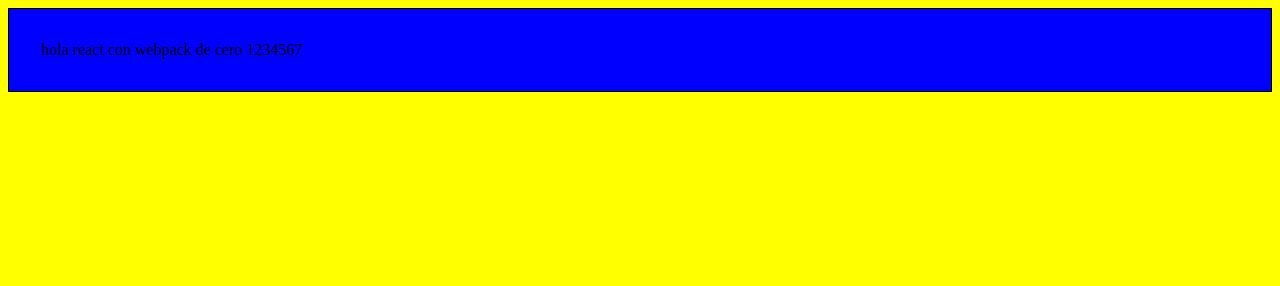
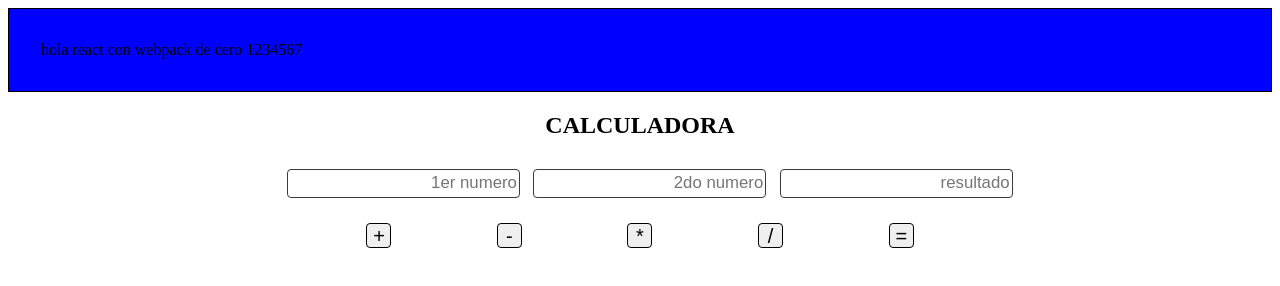
Before and after one commit to jesuelmc/react-calculadora, a React app: page / in a window 1280 px wide. Built offline with nearby package versions, Linux system fonts and the light colour scheme.

Commit message:
task class 4

```diff
--- /dev/null
+++ b/src/components/BotonDivision.js
@@ -0,0 +1,9 @@
+import React from 'react'
+import './Button.css'
+const BotonDivision = ({props}) => (
+    <div>
+        <button className="Button">/</button>
+    </div>
+)
+
+export default BotonDivision;
--- /dev/null
+++ b/src/components/BotonMultiplicacion.js
@@ -0,0 +1,9 @@
+import React from 'react'
+import './Button.css'
+const BotonMultiplicacion = ({props}) => (
+    <div>
+        <button className="Button">*</button>
+    </div>
+)
+
+export default BotonMultiplicacion;
--- /dev/null
+++ b/src/components/BotonResta.js
@@ -0,0 +1,9 @@
+import React from 'react'
+import './Button.css'
+const BotonResta = ({props}) => (
+    <div>
+        <button className="Button">-</button>
+    </div>
+)
+
+export default BotonResta;
--- /dev/null
+++ b/src/components/BotonResultado.js
@@ -0,0 +1,9 @@
+import React from 'react'
+import './Button.css'
+const BotonResultado = ({props}) => (
+    <div>
+        <button className="Button">=</button>
+    </div>
+)
+
+export default BotonResultado;
--- /dev/null
+++ b/src/components/BotonSuma.js
@@ -0,0 +1,9 @@
+import React from 'react'
+import './Button.css'
+const BotonSuma = ({props}) => (
+    <div>
+        <button className="Button">+</button>
+    </div>
+)
+
+export default BotonSuma;
--- /dev/null
+++ b/src/components/Button.css
@@ -0,0 +1,13 @@
+.Button {
+    transition-duration: 0.4s;
+    border: 1px solid;
+    border-radius: 4px;
+    width: 25px;
+    height: 25px;
+    font-size: 20px;
+  }
+
+.Button:hover {
+    background-color: rgb(153, 153, 153); /* Green */
+    color: white;
+}
--- /dev/null
+++ b/src/components/Calculadora.css
@@ -0,0 +1,10 @@
+.title{
+    text-align: center;
+    align-items: center;
+    font-weight: bolder;
+}
+.container{
+    margin: 25px 20%;
+    display: flex;
+    justify-content: space-evenly;
+}
--- /dev/null
+++ b/src/components/Calculadora.js
@@ -0,0 +1,33 @@
+import React from 'react';
+import Input1 from './Input1';
+import Input2 from './Input2';
+import InputResultado from './InputResultado';
+import BotonSuma from './BotonSuma';
+import BotonResta from './BotonResta';
+import BotonMultiplicacion from './BotonMultiplicacion';
+import BotonDivision from './BotonDivision';
+import BotonResultado from './BotonResultado'
+import './Calculadora.css'
+const Calculadora = ({props}) => (
+    <div>
+        <div className="title">
+            <h2>CALCULADORA</h2>
+        </div>
+        <div>
+            <div className="container">
+                <Input1/>
+                <Input2/>
+                <InputResultado/>
+            </div>
+            <div className="container">
+                <BotonSuma/>
+                <BotonResta/>
+                <BotonMultiplicacion/>
+                <BotonDivision/>
+                <BotonResultado/>
+            </div>
+        </div>
+    </div>
+);
+
+export default Calculadora;
--- /dev/null
+++ b/src/components/Input.css
@@ -0,0 +1,20 @@
+.Input {
+    width: 100%;
+    height: 25px;
+    margin-top: 5px;
+    margin-left:3%;
+    text-align: right;
+    text-indent: 5px;
+    font-size: 12.6pt;
+    border-radius: 4px;
+    border: solid 1.5px rgb(59, 58, 58);
+    -webkit-transition: 1s; /* Safari */
+    transition: 1s;
+  }
+  Input[type=text]:hover{
+    box-shadow: 0 0 5pt 0.5pt #D3D3D3;
+  }
+  Input[type=text]:focus {
+    box-shadow: 0 0 5pt 2pt #D3D3D3;
+    outline-width: 0px;
+  }
--- /dev/null
+++ b/src/components/Input1.js
@@ -0,0 +1,9 @@
+import React from 'react'
+import './Input.css'
+const Input1 = ({props}) => (
+    <div>
+        <input className="Input" type="text" placeholder="1er numero"></input>
+    </div>
+)
+
+export default Input1;
--- /dev/null
+++ b/src/components/Input2.js
@@ -0,0 +1,9 @@
+import React from 'react'
+import './Input.css'
+const Input2 = ({props}) => (
+    <div>
+        <input className="Input" type="text" placeholder="2do numero"></input>
+    </div>
+)
+
+export default Input2;
--- /dev/null
+++ b/src/components/InputResultado.js
@@ -0,0 +1,9 @@
+import React from 'react'
+import './Input.css'
+const InputResultado = ({props}) => (
+    <div>
+        <input className="Input" type="text" placeholder="resultado" readOnly></input>
+    </div>
+)
+
+export default InputResultado;
--- a/src/index.css
+++ b/src/index.css
@@ -1,3 +0,0 @@
-body {
-    background:yellow;
-  }
--- a/src/index.js
+++ b/src/index.js
@@ -1,6 +1,6 @@
 import React from 'react';
 import ReactDOM from 'react-dom';
 import App from './components/App';
-
+import Calculadora from './components/Calculadora'
 import './index.css'
-ReactDOM.render(<App/>, document.getElementById('app'));
+ReactDOM.render(<div><App/> <Calculadora/></div>, document.getElementById('app'));
```
